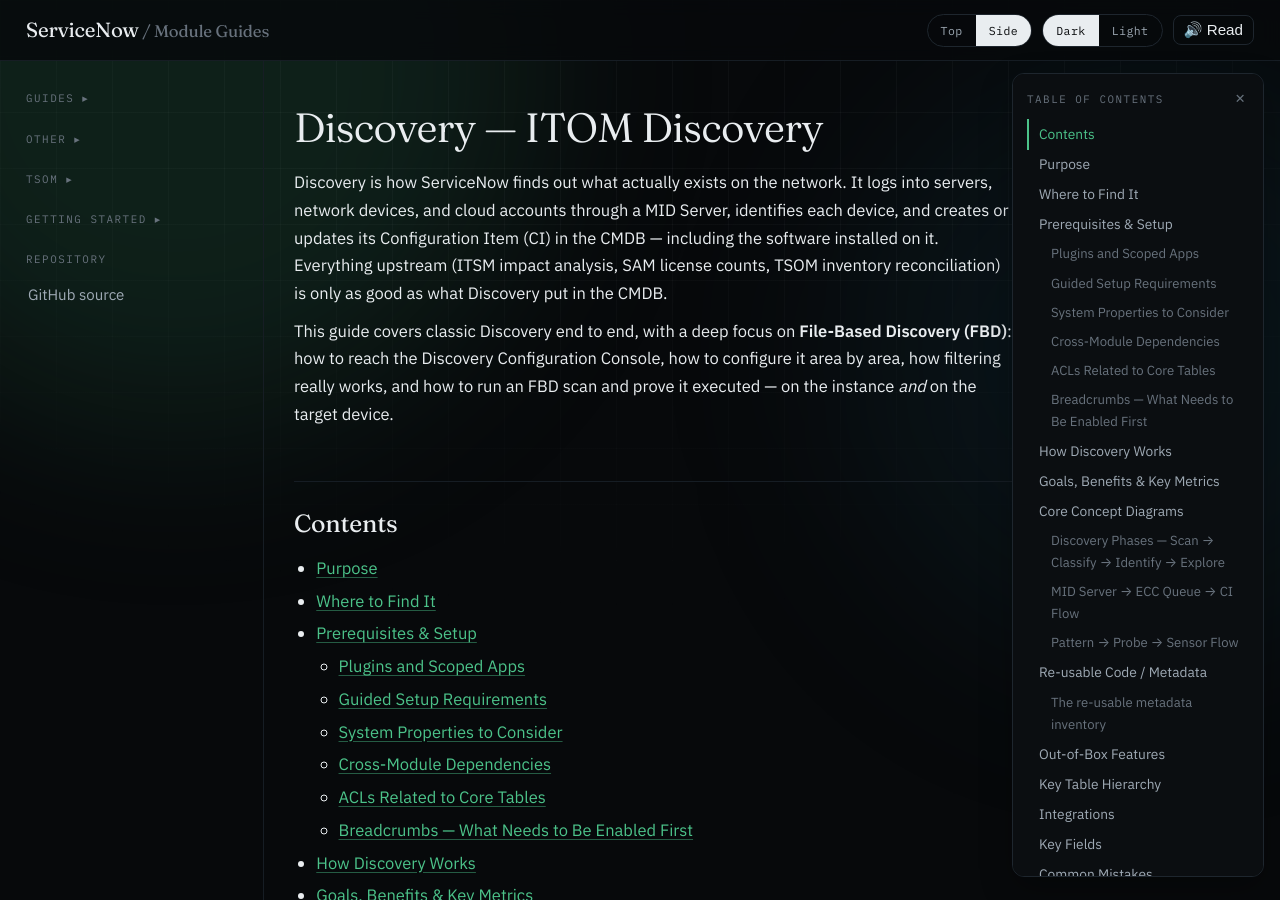
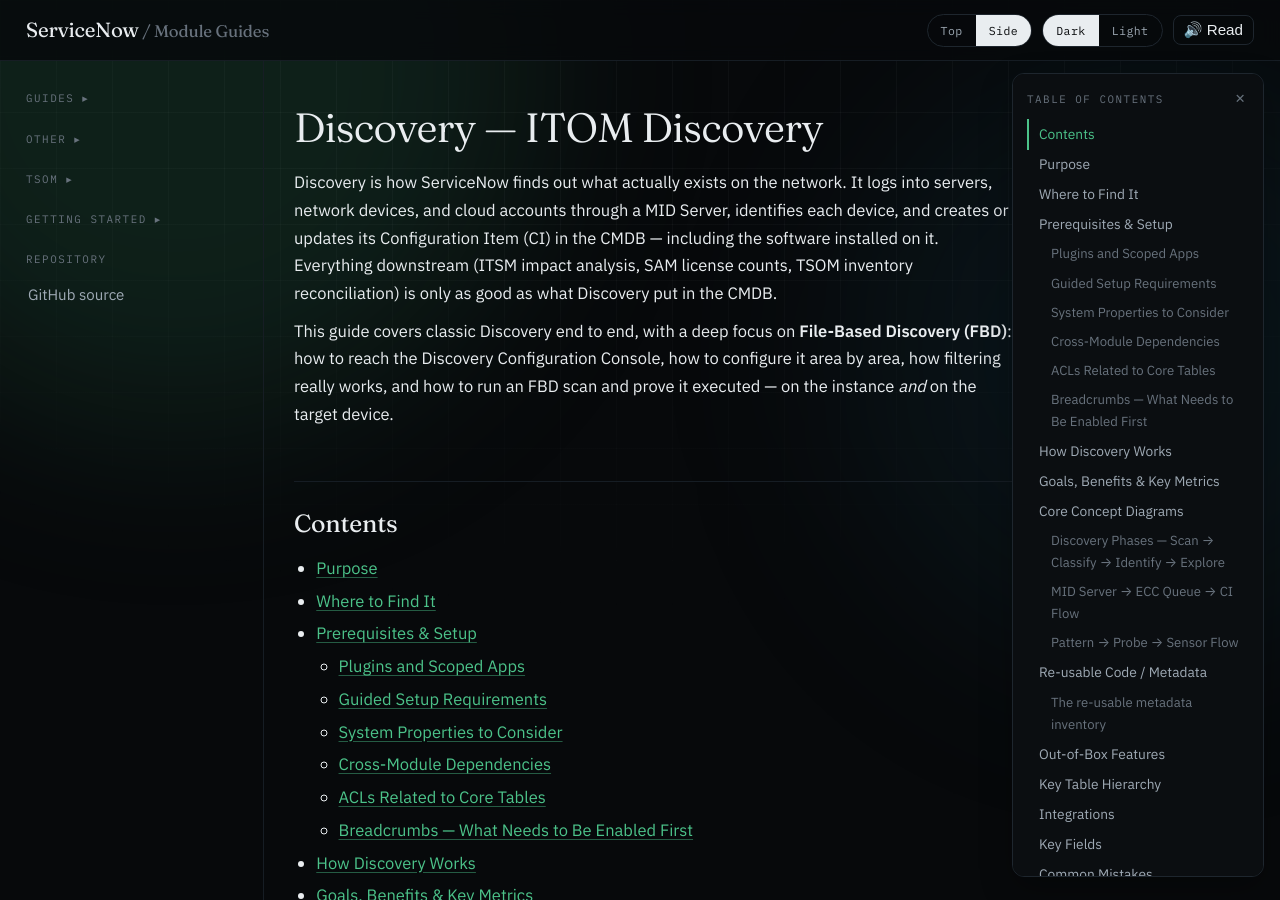
Before and after one commit to eltonaguiar/ServiceNow_Learning_TSOM-_CSM_FSM_SalesCRM_HAM_ITSM, a Jekyll site: the page built from docs/modules/discovery/discovery-guide.md, in a window 1280 px wide and 900 px high. Built offline with Jekyll 4.4.1, drawn with Linux system fonts in a browser that asks for light colours; our own code applies the rules of GitHub Pages for plain Markdown files; part of the change alters nothing that is shown; some of the changed text lies outside the part shown.

Commit message:
Fix remaining Discovery guide accuracy issues
- 'upstream' -> 'downstream' for ITSM/SAM/TSOM CMDB consumers
- Add agent_admin and pattern_admin roles
- Add FBD SAM licensing/entitlement note

```diff
--- a/docs/modules/discovery/discovery-guide.md
+++ b/docs/modules/discovery/discovery-guide.md
@@ -1,6 +1,6 @@
 # Discovery — ITOM Discovery
 
-Discovery is how ServiceNow finds out what actually exists on the network. It logs into servers, network devices, and cloud accounts through a MID Server, identifies each device, and creates or updates its Configuration Item (CI) in the CMDB — including the software installed on it. Everything upstream (ITSM impact analysis, SAM license counts, TSOM inventory reconciliation) is only as good as what Discovery put in the CMDB.
+Discovery is how ServiceNow finds out what actually exists on the network. It logs into servers, network devices, and cloud accounts through a MID Server, identifies each device, and creates or updates its Configuration Item (CI) in the CMDB — including the software installed on it. Everything downstream (ITSM impact analysis, SAM license counts, TSOM inventory reconciliation) is only as good as what Discovery put in the CMDB.
 
 This guide covers classic Discovery end to end, with a deep focus on **File-Based Discovery (FBD)**: how to reach the Discovery Configuration Console, how to configure it area by area, how filtering really works, and how to run an FBD scan and prove it executed — on the instance *and* on the target device.
 
@@ -151,14 +151,14 @@ This guide covers classic Discovery end to end, with a deep focus on **File-Base
 | Files kept by File-Based Discovery | `cmdb_file_information` (also a related list on the CI) |
 | Files that matched nothing | `cmdb_unidentified_file_set` |
 
-Roles that matter: **discovery_admin** (configure and run Discovery), **admin**, the MID Server's service account user (with the `mid_server` role) on the instance side, and local/domain credentials on the target side.
+Roles that matter: **discovery_admin** (configure and run Discovery), **admin**, **agent_admin** (MID Server administration), **pattern_admin** (Pattern Designer), the MID Server's service account user (with the `mid_server` role) on the instance side, and local/domain credentials on the target side.
 
 ## Prerequisites & Setup
 
 ### Plugins and Scoped Apps
 - **Discovery Core**: `com.snc.discovery.core` — required for all Discovery functionality
 - **MID Server**: `com.snc.mid_server` — the agent that executes Discovery probes in your network
-- **File-Based Discovery**: `com.snc.discovery.file_based_discovery` — included with Discovery subscription, activation must be requested
+- **File-Based Discovery**: `com.snc.discovery.file_based_discovery` — included with the Discovery subscription, activation must be requested. FBD feeds SAM normalization (`cmdb_sam_sw_install`); the full File Signature Normalization workflow is SAM-driven, so confirm your SAM entitlement before relying on FBD for license counts.
 - **SAM File Signature Normalization**: `com.snc.file_signature_normalization` — activated automatically with File-Based Discovery
 - **Cloud Discovery** (optional): `com.snc.discovery.cloud_discovery` — for AWS, Azure, GCP discovery
 
```
